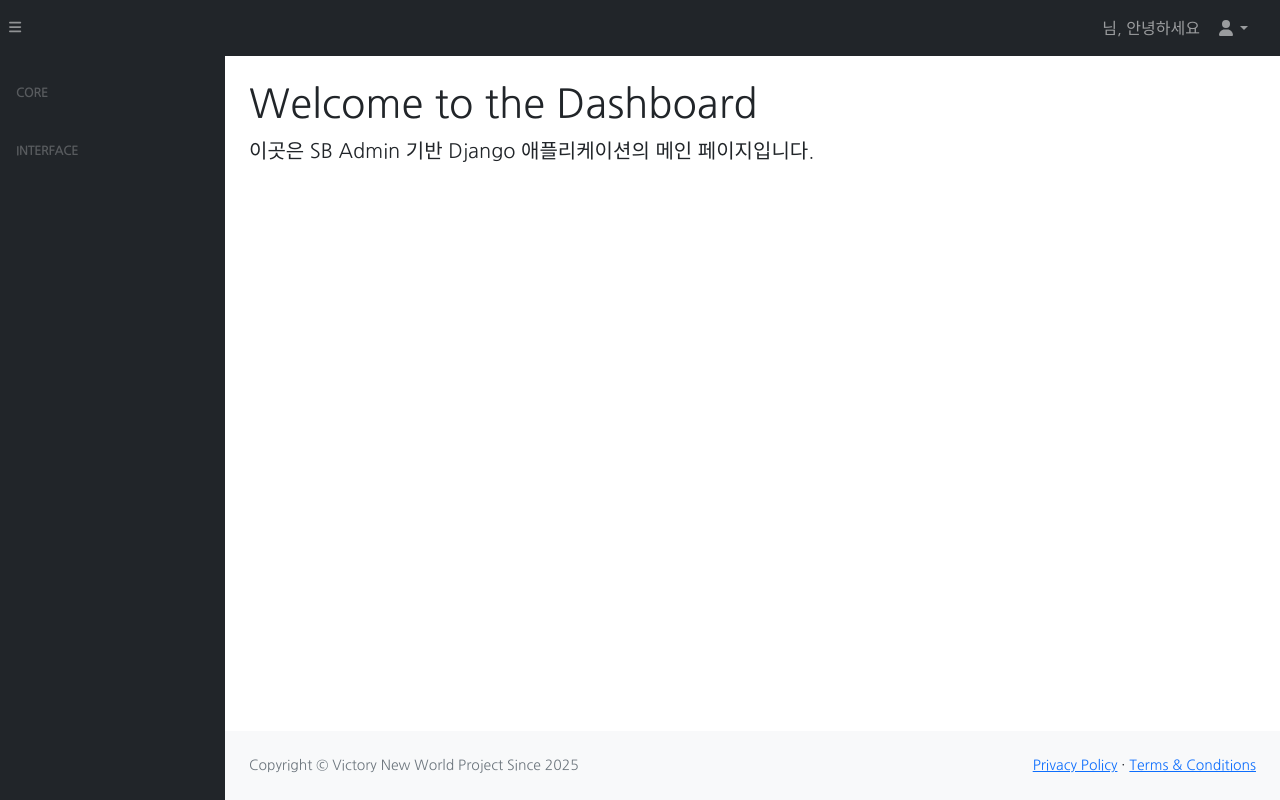
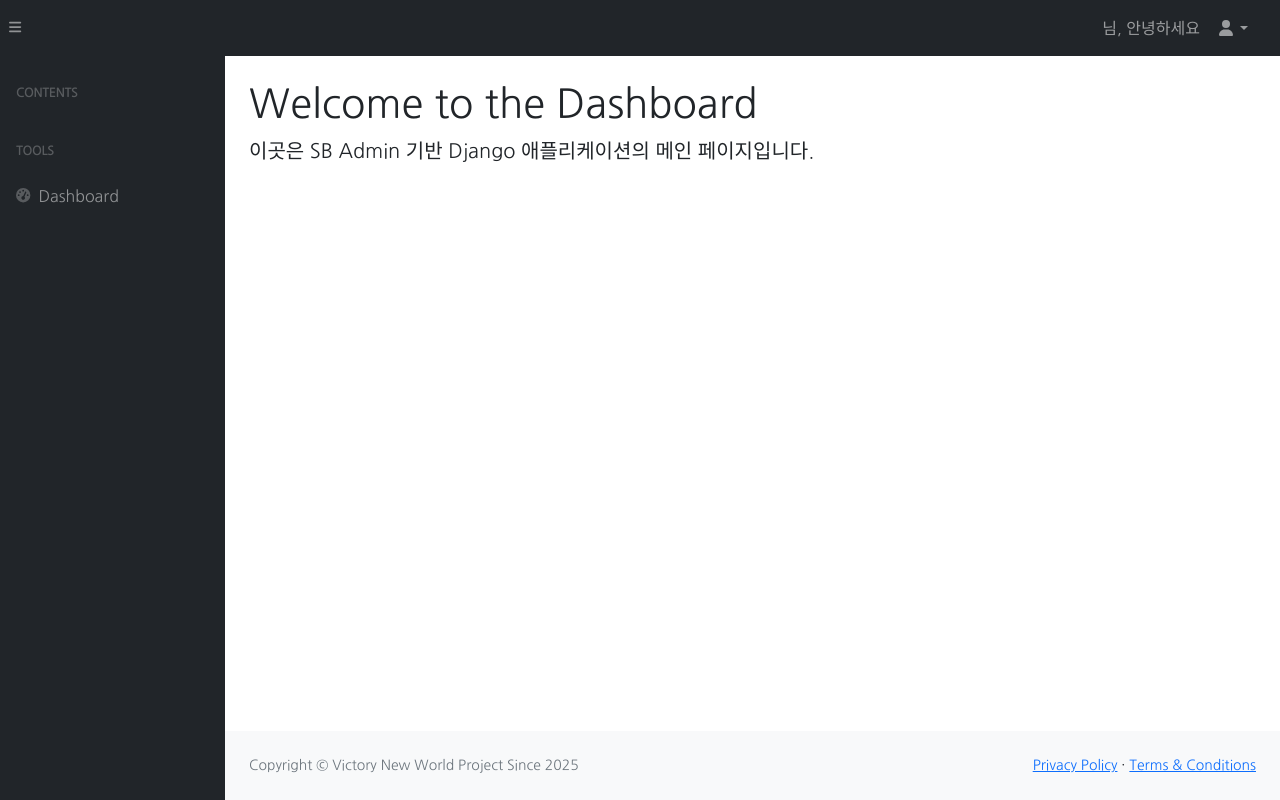
Before and after one commit to mk4236/supertale, a Django app: page / in a window 1280 px wide. Run offline with Django 5.2, Linux system fonts and the light colour scheme; a user stored in the database is signed in; some libraries are stand-ins or nearby versions.

Commit message:
chore: 메뉴 링크 변경

```diff
--- a/templates/base.html
+++ b/templates/base.html
@@ -69,13 +69,14 @@
                 <nav class="sb-sidenav accordion sb-sidenav-dark" id="sidenavAccordion">
                     <div class="sb-sidenav-menu">
                         <div class="nav">
-                            <div class="sb-sidenav-menu-heading">Core</div>
-                            {% comment %} <a class="nav-link" href="{% url 'voice_list' %}">
+                            <div class="sb-sidenav-menu-heading">Contents</div>
+                            {% comment %} <a class="nav-link" href="{% url 'voice_list' %}">Voice Entries</a> {% endcomment %}
+                            <div class="sb-sidenav-menu-heading">Tools</div>
+                            {% comment %} <a class="nav-link" href="{% url 'voice_list' %}"> {% endcomment %}
+                            <a class="nav-link" href="">
                                 <div class="sb-nav-link-icon"><i class="fas fa-tachometer-alt"></i></div>
                                 Dashboard
-                            </a> {% endcomment %}
-                            <div class="sb-sidenav-menu-heading">Interface</div>
-                            {% comment %} <a class="nav-link" href="{% url 'voice_list' %}">Voice Entries</a> {% endcomment %}
+                            </a>
                         </div>
                     </div>
                 </nav>
```
